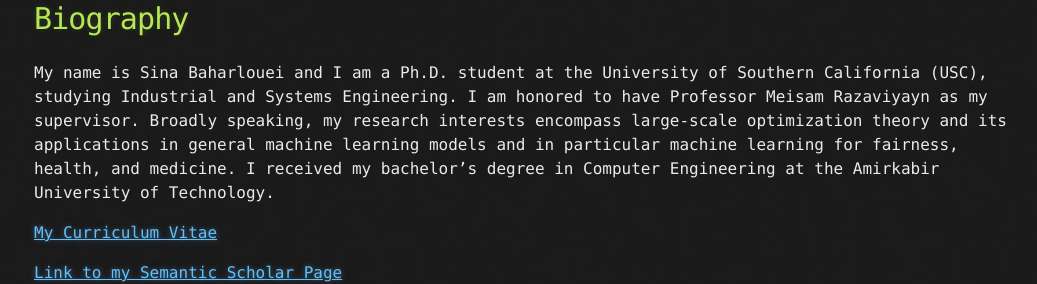
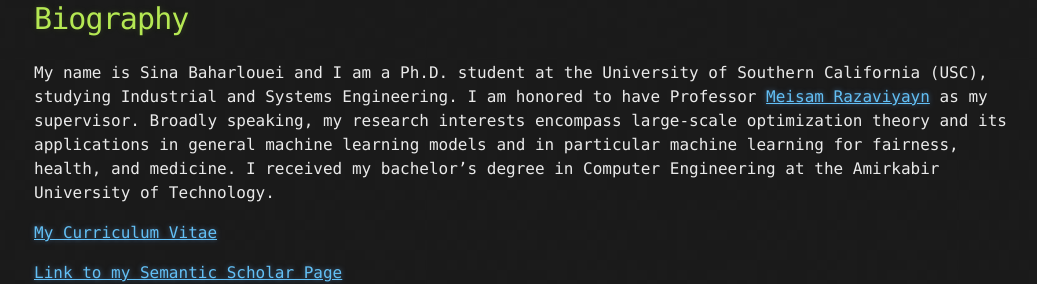
Before and after one commit to sinaBaharlouei/SinaBhr.github.io, a Jekyll site: the page built from index.md, in a window 1280 px wide. Shown: the part 473-757 px from the top of the page, without its empty margins (106-1143 px from the left). Built offline with Jekyll 4.4.1, drawn with Linux system fonts in a browser that asks for light colours; our own code applies the rules of GitHub Pages for plain Markdown files; the repository's description, which GitHub fills in, is left out; part of the change alters nothing that is shown.

Commit message:
Update index.md

```diff
--- a/index.md
+++ b/index.md
@@ -3,7 +3,7 @@
 
 # Biography
 
-My name is Sina Baharlouei and I am a Ph.D. student at the University of Southern California (USC), studying Industrial and Systems Engineering. I am honored to have Professor Meisam Razaviyayn as my supervisor. Broadly speaking, my research interests encompass large-scale optimization theory and its applications in general machine learning models and in particular machine learning for fairness, health, and medicine. I received my bachelor’s degree in Computer Engineering at the Amirkabir University of Technology.
+My name is Sina Baharlouei and I am a Ph.D. student at the University of Southern California (USC), studying Industrial and Systems Engineering. I am honored to have Professor [Meisam Razaviyayn](https://sites.usc.edu/razaviyayn/) as my supervisor. Broadly speaking, my research interests encompass large-scale optimization theory and its applications in general machine learning models and in particular machine learning for fairness, health, and medicine. I received my bachelor’s degree in Computer Engineering at the Amirkabir University of Technology.
 
 [My Curriculum Vitae](https://github.com/sinaBaharlouei/website/raw/master/NOV2021-CV.pdf)
 
```
